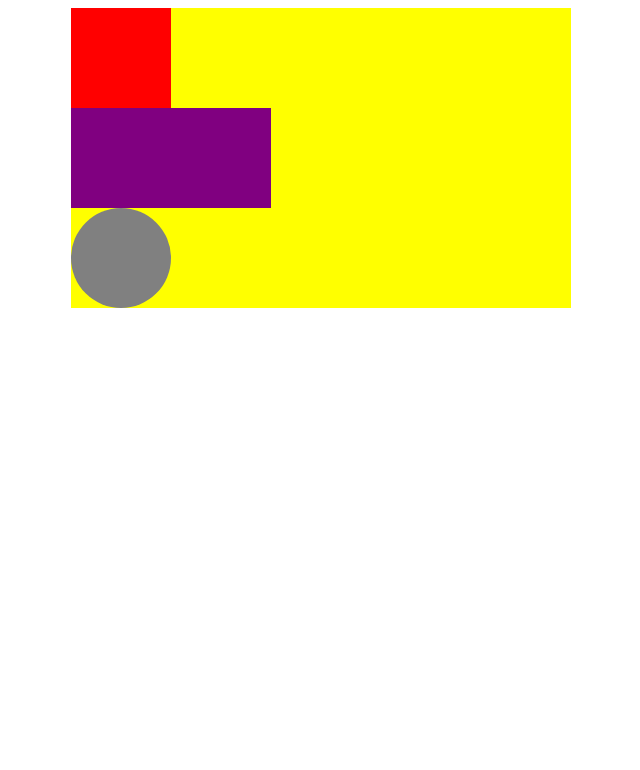
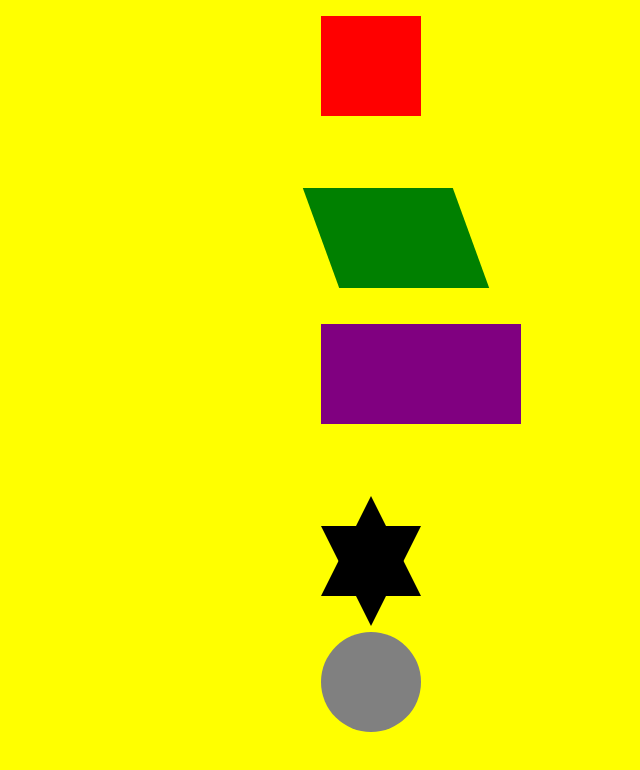
Before and after one commit to BethMwangi/shapes-, a plain HTML site: page index.html in a window 1280 px wide. Shown: the whole page, without its empty margins (319-959 px from the left). Drawn offline with Linux system fonts and the light colour scheme.

Commit message:
added figure for positioning purposes

```diff
--- a/css/main.css
+++ b/css/main.css
@@ -1,8 +1,8 @@
-#container {
-    width: 500px;
-    height: auto;
-    margin: 0 auto;
+body {
     background: yellow;
+}
+figure {
+    margin-left: 50%;
 }
 #triangle {
     width: 0;
@@ -31,3 +31,30 @@
     height: 100px;
     background: purple;
 }
+#parallelogram {
+    width: 150px;
+    height: 100px;
+    -webkit-transform: skew(20deg);
+    -moz-transform: skew(20deg);
+    -o-transform: skew(20deg);
+    background: green;
+}
+#star {
+    width: 0;
+    height: 0;
+    border-left: 50px solid transparent;
+    border-right: 50px solid transparent;
+    border-bottom: 100px solid black;
+    position: relative;
+}
+#star:after {
+    width: 0;
+    height: 0;
+    border-left: 50px solid transparent;
+    border-right: 50px solid transparent;
+    border-top: 100px solid black;
+    position: absolute;
+    content: "";
+    top: 30px;
+    left: -50px;
+}
--- a/index.html
+++ b/index.html
@@ -13,13 +13,36 @@
 
     <div id="container">
 
+        <figure>
             <div id="square"></div>
+            <br>
+            <br>
+
             <div id="Triangle"></div>
+            <br>
+            <br>
+
             <div id="parallelogram"></div>
+            <br>
+            <br>
+
             <div id="rectangle"></div>
+            <br>
+            <br>
+
             <div id="trapezium"></div>
+            <br>
+            <br>
+
             <div id="star"> </div>
+            <br>
+            <br>
+
             <div id="circle"></div>
+            <br>
+            <br>
+        </figure>
+
     </div>
 
 </body>
```
Lines whose indentation alone changed are shown as unchanged.
